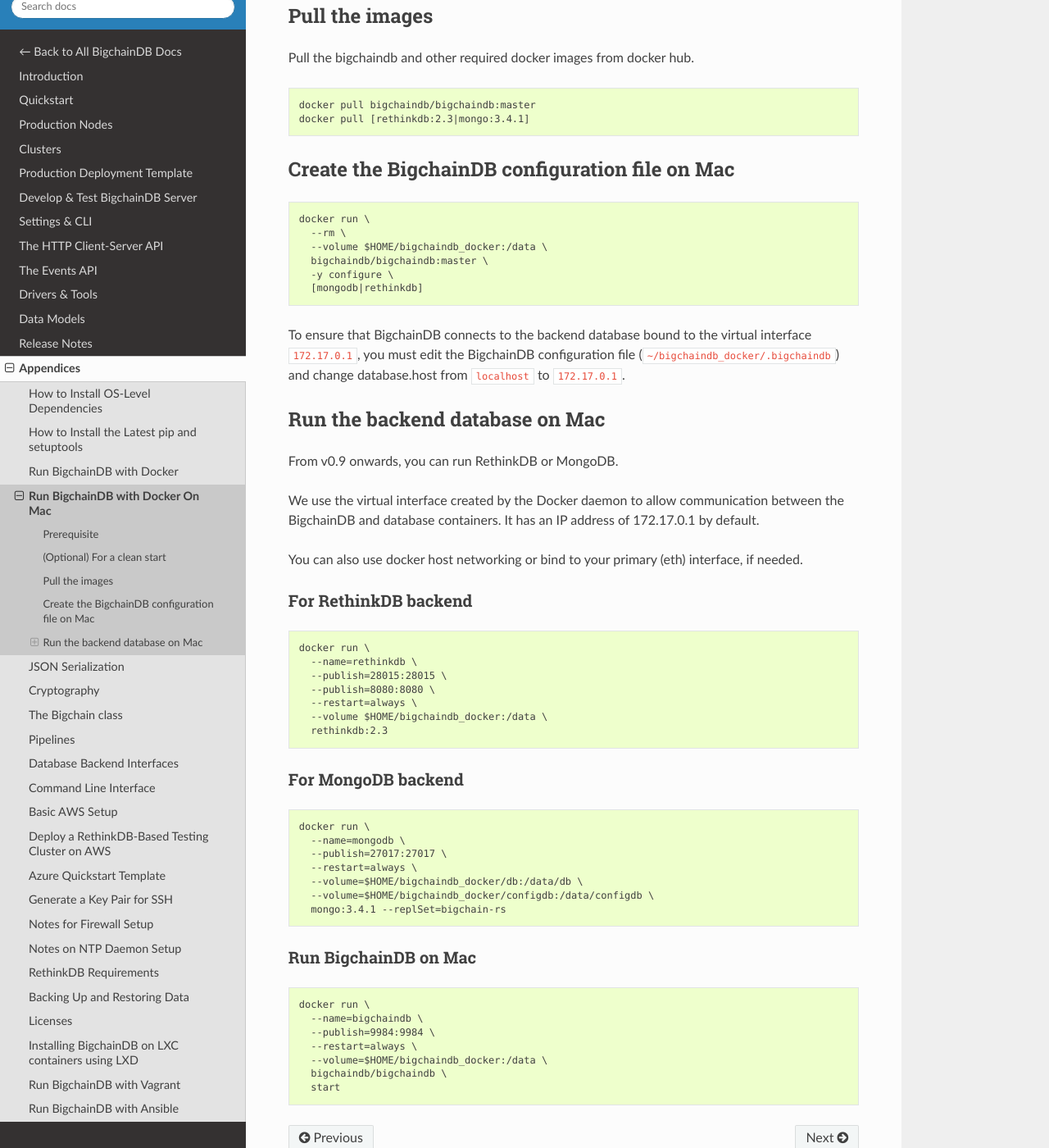
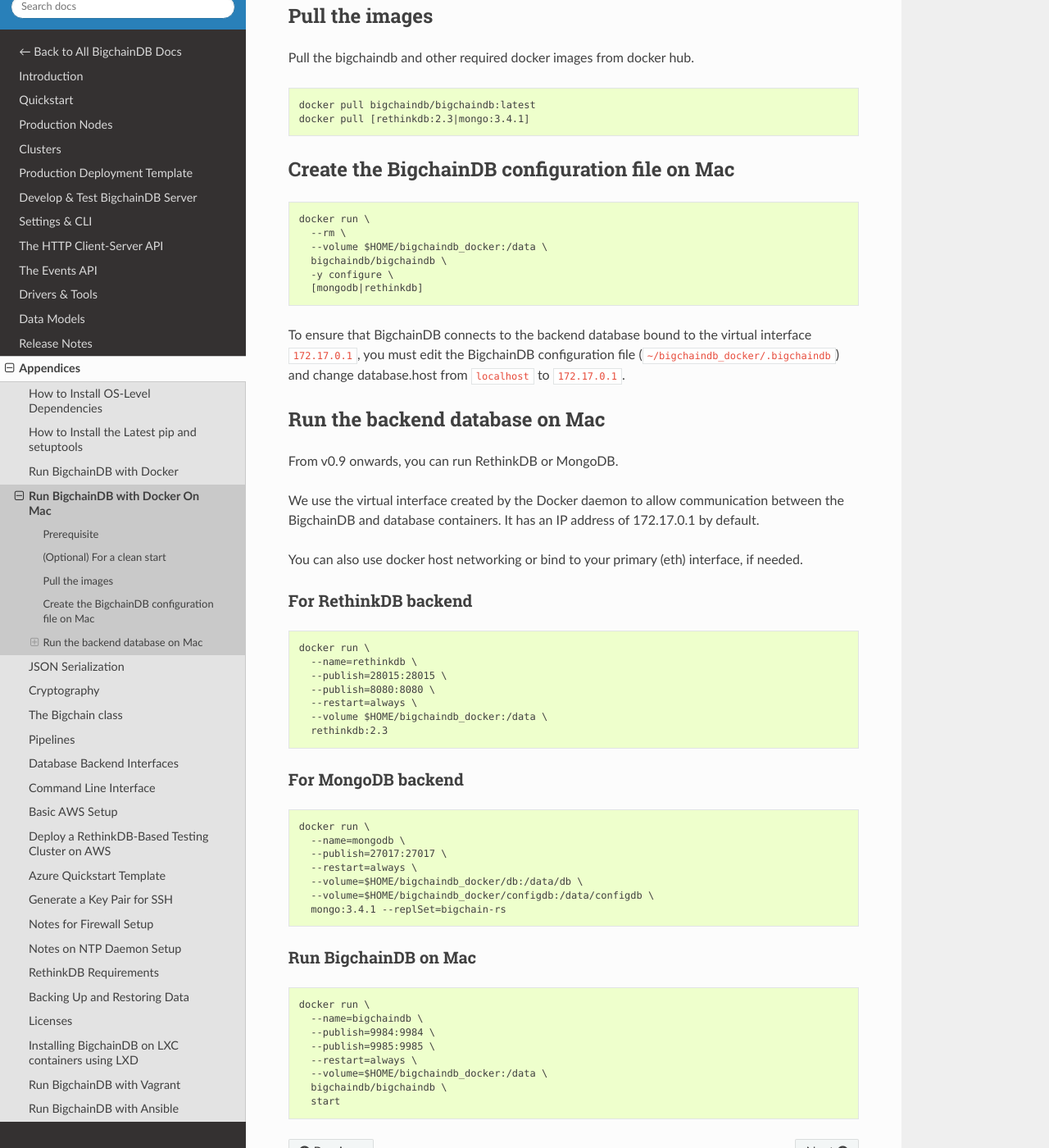
Before and after one commit to bigchaindb/bigchaindb, a Sphinx documentation site: the page built from docs/server/source/appendices/docker-on-mac.md, in a window 1280 px wide and 1400 px high, scrolled down 749 px. Shown: the whole window at 82% size. Built offline with Sphinx 7.4.7 and the Read the Docs theme 2.0.0, drawn with Linux system fonts in a browser that asks for light colours.

Commit message:
Integrate some other changes

````diff
--- a/docs/server/source/appendices/docker-on-mac.md
+++ b/docs/server/source/appendices/docker-on-mac.md
@@ -35,7 +35,7 @@
 Pull the bigchaindb and other required docker images from docker hub.
 
 ```text
-docker pull bigchaindb/bigchaindb:master
+docker pull bigchaindb/bigchaindb:latest
 docker pull [rethinkdb:2.3|mongo:3.4.1]
 ```
 
@@ -44,7 +44,7 @@
 docker run \
   --rm \
   --volume $HOME/bigchaindb_docker:/data \
-  bigchaindb/bigchaindb:master \
+  bigchaindb/bigchaindb \
   -y configure \
   [mongodb|rethinkdb]
 ```
@@ -93,6 +93,7 @@
 docker run \
   --name=bigchaindb \
   --publish=9984:9984 \
+  --publish=9985:9985 \
   --restart=always \
   --volume=$HOME/bigchaindb_docker:/data \
   bigchaindb/bigchaindb \
````
